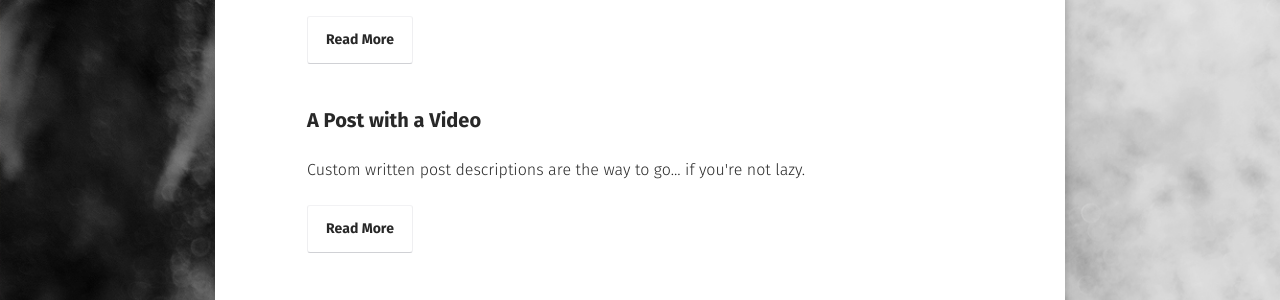
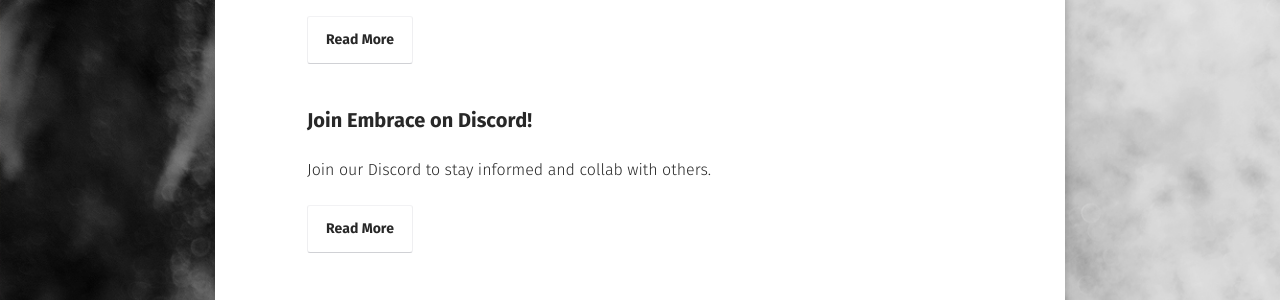
Before and after one commit to SeanEmbrace/WebSiteFun, a Jekyll site: the page built from posts/index.md, in a window 1280 px wide. Shown: the part 416-716 px from the top of the page. Built offline with Jekyll 4.4.1, drawn with Linux system fonts in a browser that asks for light colours; some web fonts are replaced.

Commit message:
Update 2013-06-25-video-post.md

```diff
--- a/_posts/2013-06-25-video-post.md
+++ b/_posts/2013-06-25-video-post.md
@@ -1,20 +1,12 @@
 ---
 layout: post
-title:  "A Post with a Video"
+title:  "Join Embrace on Discord!"
 date:   2016-03-15
-excerpt: "Custom written post descriptions are the way to go... if you're not lazy."
+excerpt: "Join our Discord to stay informed and collab with others."
 tag:
-- sample
-- post
-- video
+- embrace
+- discord
+- chat
 comments: true
 ---
-<iframe width="560" height="315" src="//www.youtube.com/embed/SU3kYxJmWuQ" frameborder="0"> </iframe>
-
-Video embeds are responsive and scale with the width of the main content block with the help of [FitVids](http://fitvidsjs.com/).
-
-Not sure if this only effects Kramdown or if it's an issue with Markdown in general. But adding YouTube video embeds causes errors when building your Jekyll site. To fix add a space between the `<iframe>` tags and remove `allowfullscreen`. Example below:
-
-{% highlight html %}
-<iframe width="560" height="315" src="//www.youtube.com/embed/SU3kYxJmWuQ" frameborder="0"> </iframe>
-{% endhighlight %}
+<iframe src="https://discordapp.com/widget?id=389540173693714434&theme=dark" width="350" height="500" allowtransparency="true" frameborder="0"></iframe>
```
